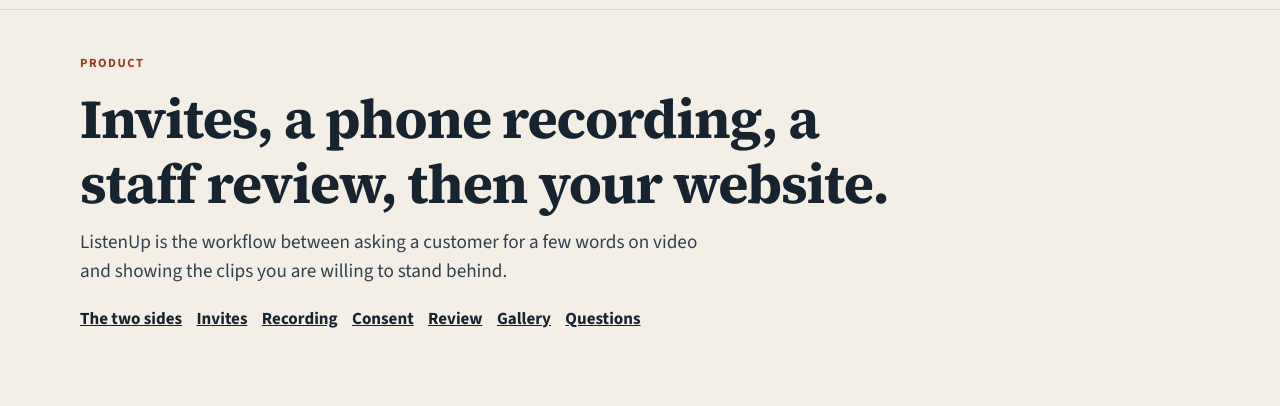
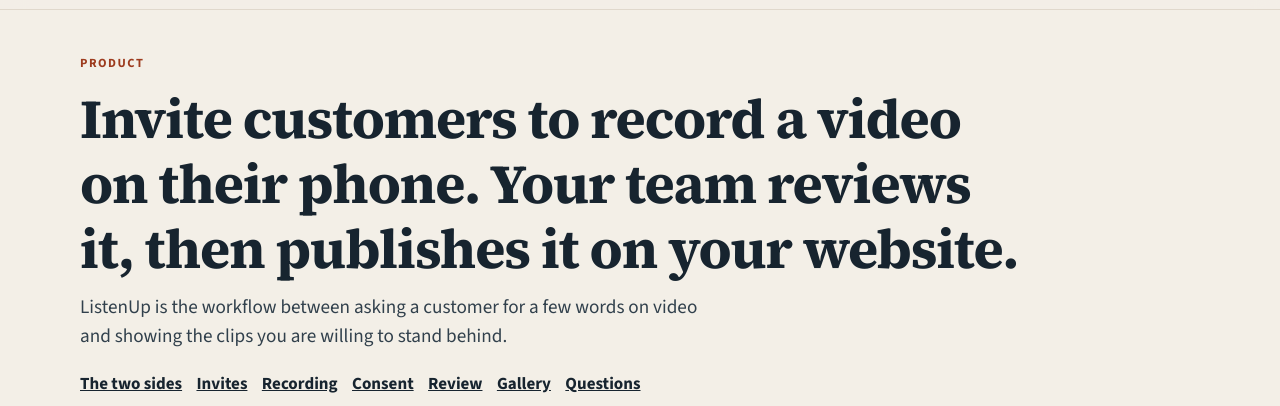
Before and after one commit to articlegeneratorteams/listenup-marketing, a plain HTML site: page product.html in a window 1280 px wide. Shown: the part 59-465 px from the top of the page. Drawn offline with Linux system fonts and the light colour scheme.

Commit message:
Update the product page headline
Ronald asked for this exact line on the GitHub Pages site.

Co-authored-by: articlegeneratorteams <articlegeneratorteams@users.noreply.github.com>

```diff
--- a/product.html
+++ b/product.html
@@ -38,7 +38,7 @@
     <section class="page-intro">
       <div class="wrap">
         <p class="eyebrow">Product</p>
-        <h1>Invites, a phone recording, a staff review, then your website.</h1>
+        <h1>Invite customers to record a video on their phone. Your team reviews it, then publishes it on your website.</h1>
         <p class="lead">ListenUp is the workflow between asking a customer for a few words on video and showing the clips you are willing to stand behind.</p>
         <nav class="on-page" aria-label="On this page">
           <a href="#paths">The two sides</a>
```
